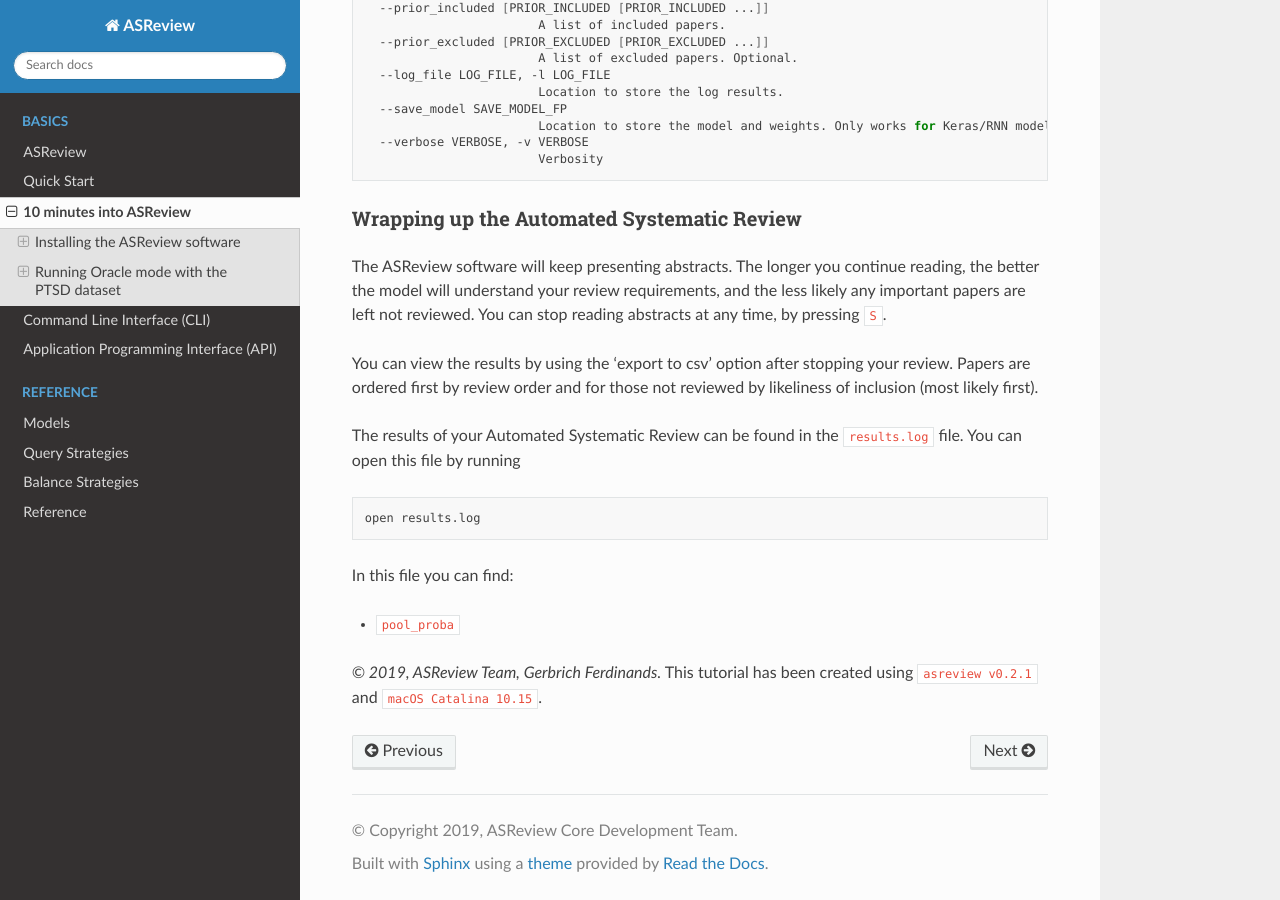
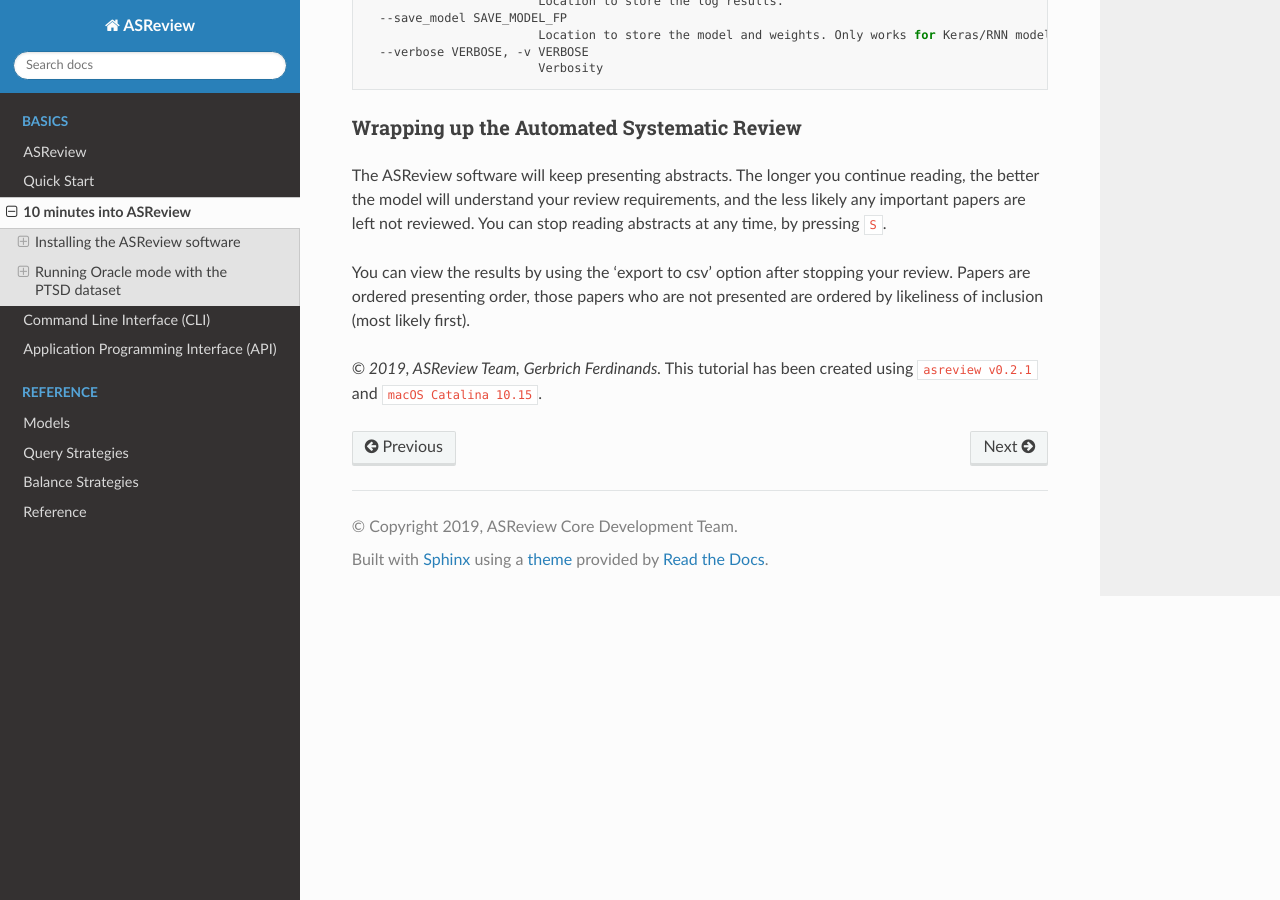
Before and after one commit to asreview/asreview, a Sphinx documentation site: the page built from docs/source/10minutes_asreview.rst, in a window 1280 px wide and 900 px high, scrolled down 5652 px. Built offline with Sphinx 7.4.7 and the Read the Docs theme 2.0.0, drawn with Linux system fonts in a browser that asks for light colours; some of the changed text lies outside the part shown.

Commit message:
Update 10minutes_asreview.rst

```diff
--- a/docs/source/10minutes_asreview.rst
+++ b/docs/source/10minutes_asreview.rst
@@ -109,10 +109,6 @@
 .. code:: bash
 
     pip install asreview
-
-.. code:: bash
-
-    pip install --upgrade asreview
 
 If ASReview was installed succesfully, you will get output like:
 
@@ -340,18 +336,8 @@
 are left not reviewed. You can stop reading abstracts at any time, by pressing ``S``.
 
 You can view the results by using the 'export to csv' option after stopping your review.
-Papers are ordered first by review order and for those not reviewed by likeliness of inclusion (most likely first).
+Papers are ordered presenting order, those papers who are not presented are ordered by likeliness of inclusion (most likely first).
 
-The results of your Automated Systematic Review can be found in the
-``results.log`` file. You can open this file by running
-
-.. code:: bash
-
-    open results.log
-
-In this file you can find:
-
--  ``pool_proba``
 
 *© 2019, ASReview Team, Gerbrich Ferdinands.*
 This tutorial has been created using  ``asreview v0.2.1`` and ``macOS Catalina 10.15``.
```
Also changed, not shown: other parts of docs/source/10minutes_asreview.rst (+2 -2 lines).
